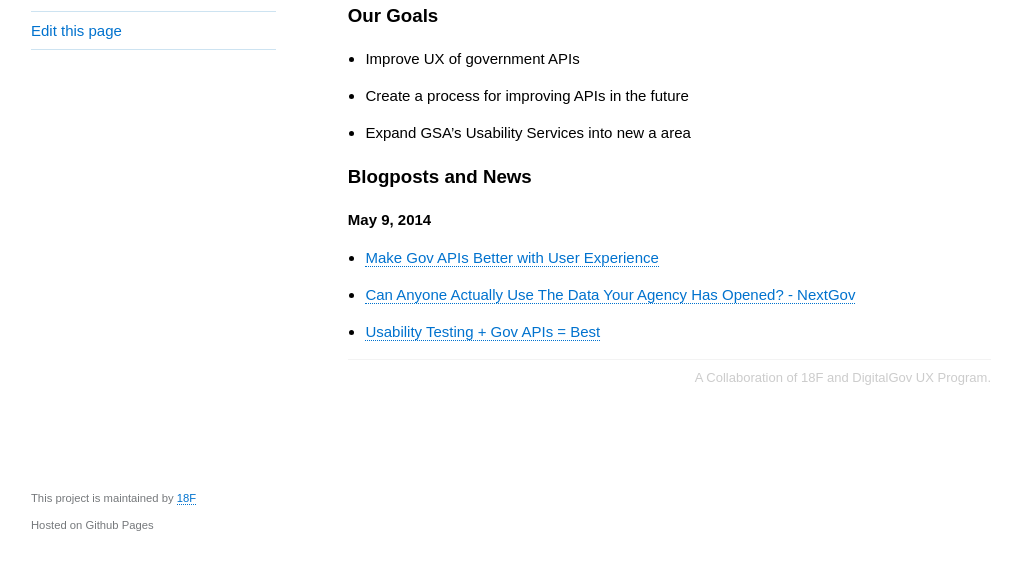
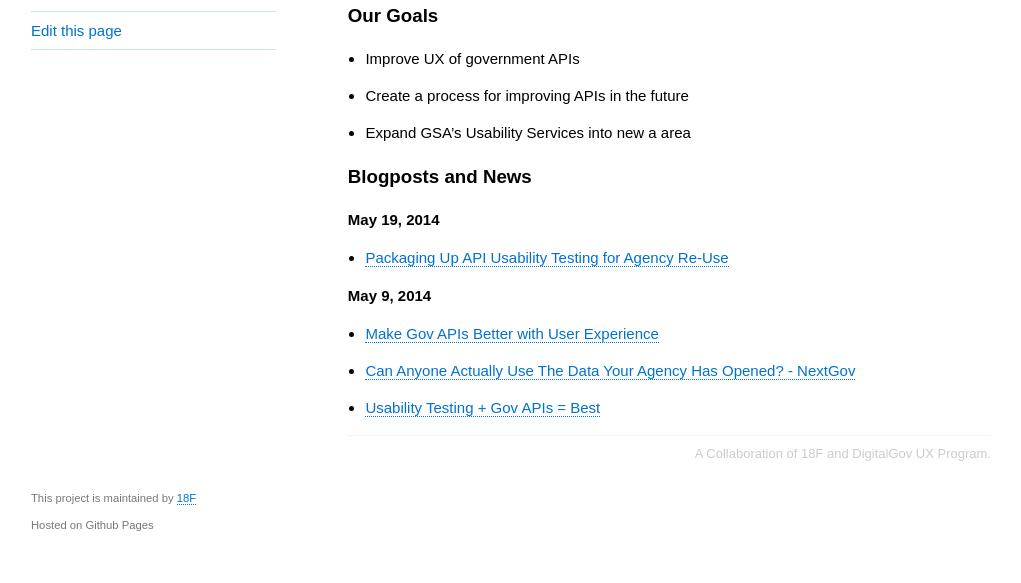
Before and after one commit to 18F/API-Usability-Testing, a Jekyll site: the page built from index.md, in a window 1280 px wide. Shown: the part 335-918 px from the top of the page, without its empty margins (129-1150 px from the left). Built offline with Jekyll 4.4.1, drawn with Linux system fonts in a browser that asks for light colours.

Commit message:
adding 2nd api ux blogpost

```diff
--- a/index.md
+++ b/index.md
@@ -20,6 +20,9 @@ Because if you want people to use your API, it *needs* to be usable.
 
 ### Blogposts and News
 
+**May 19, 2014**
+* [Packaging Up API Usability Testing for Agency Re-Use](http://18fblog.tumblr.com/post/86214382873/packaging-up-api-usability-testing-for-agency-re-use){:target="_blank"}
+
 **May 9, 2014**
 
 * [Make Gov APIs Better with User Experience](http://www.digitalgov.gov/2014/05/09/make-gov-apis-better-with-user-experience/){:target="_blank"}
```
